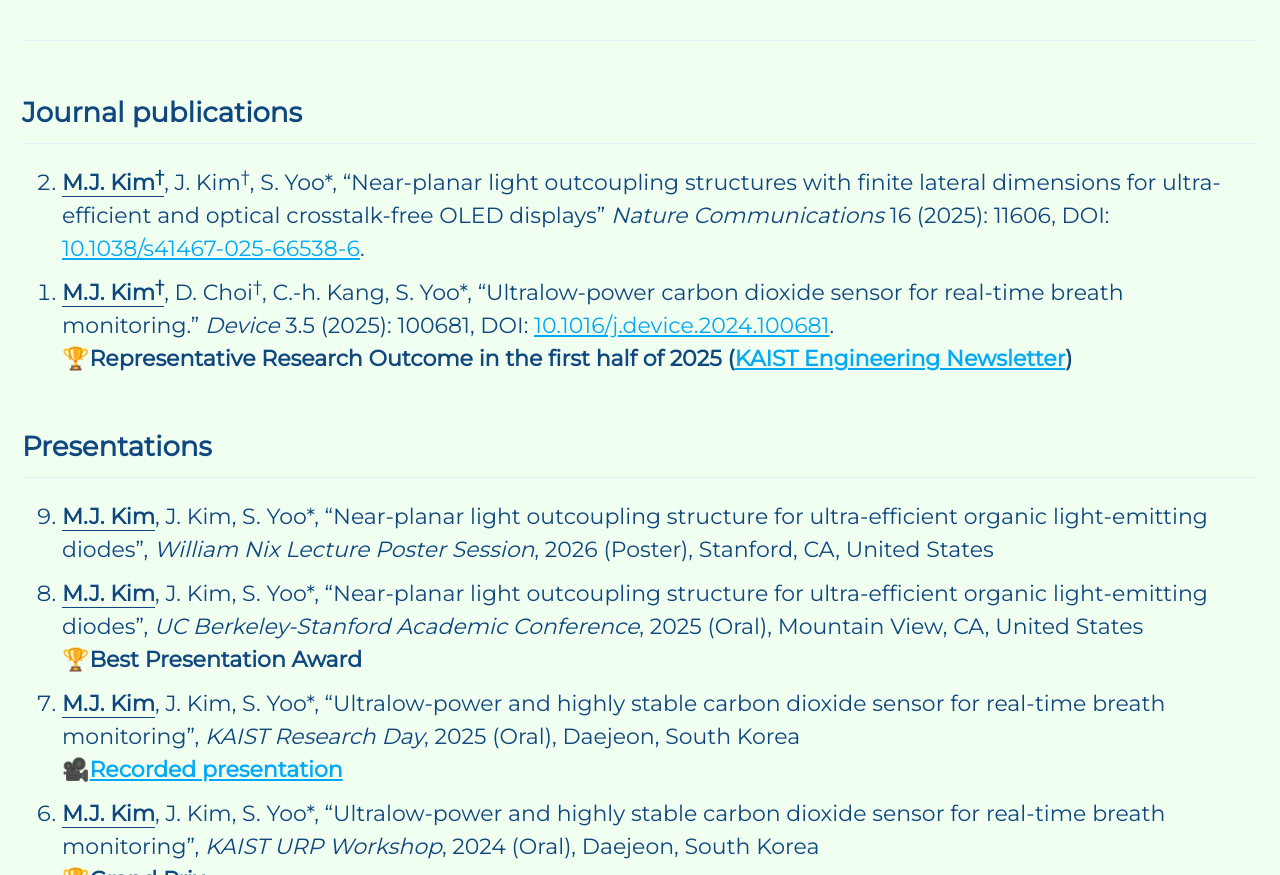
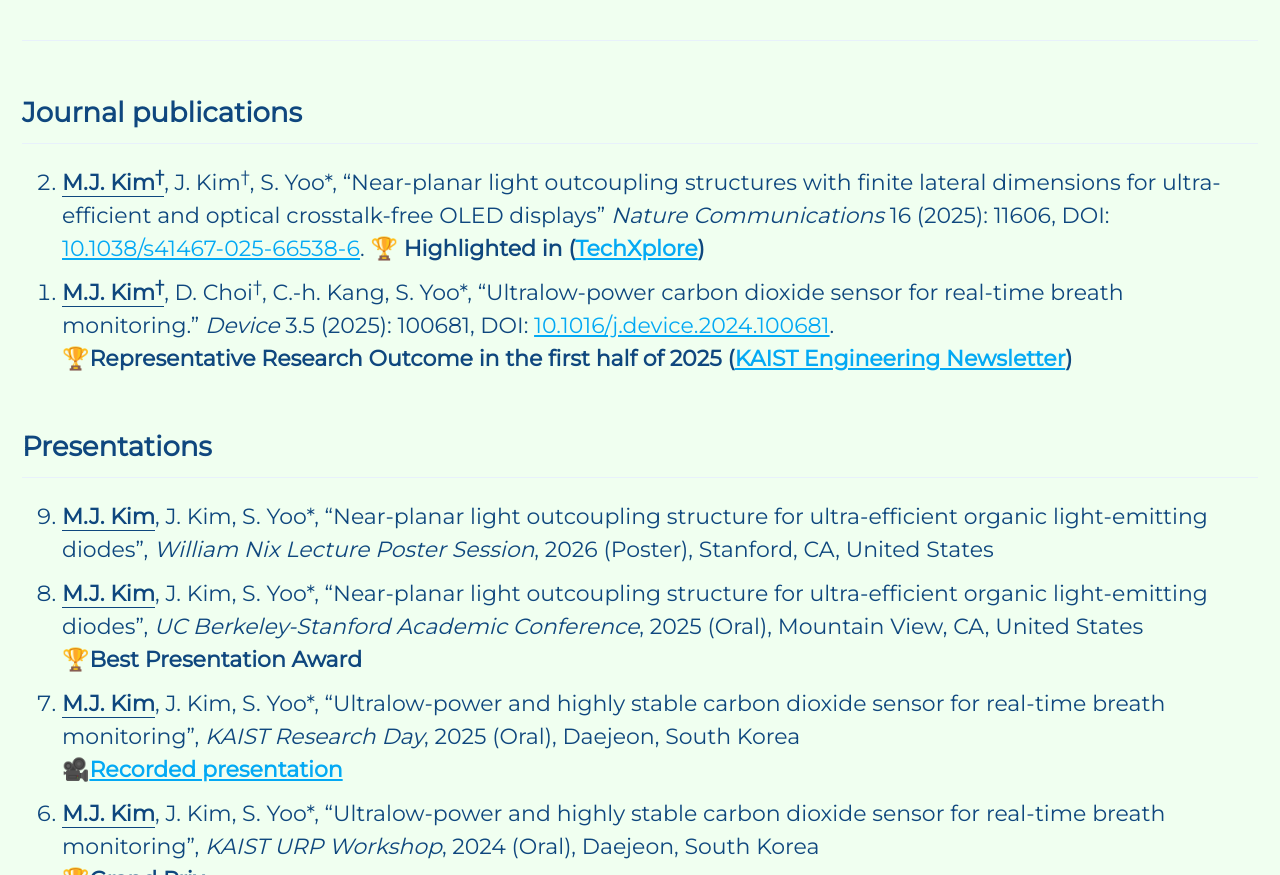
Before and after one commit to mj3259/mj3259.github.io, a Jekyll site: the page built from _pages/projects.md, in a window 1280 px wide and 900 px high, scrolled down 358 px, cut to the strip 25-900 px from the top of the window. Built offline with Jekyll 4.4.1, drawn with Linux system fonts in a browser that asks for light colours; cached includes are drawn as plain includes.

Commit message:
Update projects.md

```diff
--- a/_pages/projects.md
+++ b/_pages/projects.md
@@ -39,6 +39,7 @@ feature_row1:
 
 ## Journal publications
 1. **<u>M.J. Kim<sup>†</sup></u>**, J. Kim<sup>†</sup>, S. Yoo*, "Near-planar light outcoupling structures with finite lateral dimensions for ultra-efficient and optical crosstalk-free OLED displays" _Nature Communications_ 16 (2025): 11606, DOI: [10.1038/s41467-025-66538-6](https://doi.org/10.1038/s41467-025-66538-6).
+🏆 __Highlighted in ([TechXplore](https://techxplore.com/news/2026-01-oled-screen-brightness-flat-display.html))__
 1. **<u>M.J. Kim<sup>†</sup></u>**, D. Choi<sup>†</sup>, C.-h. Kang, S. Yoo*, "Ultralow-power carbon dioxide sensor for real-time breath monitoring." _Device_ 3.5 (2025): 100681, DOI: [10.1016/j.device.2024.100681](https://doi.org/10.1016/j.device.2024.100681).
 🏆__Representative Research Outcome in the first half of 2025 ([KAIST Engineering Newsletter](https://engineering.kaist.ac.kr/newsletter/202505/newsletter.html?))__
 {: reversed="reversed"}
```
